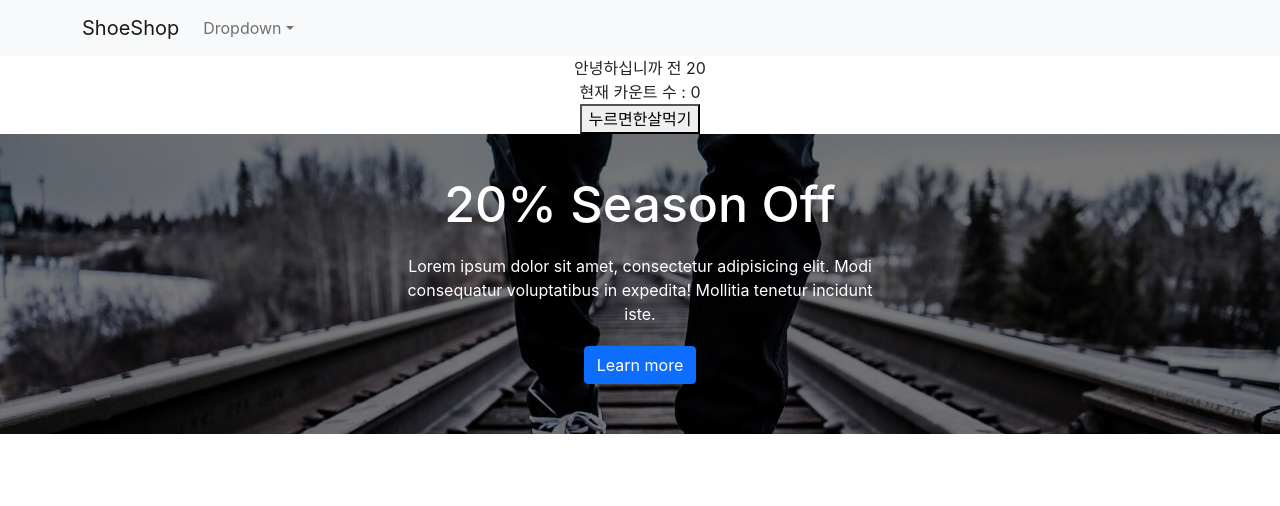
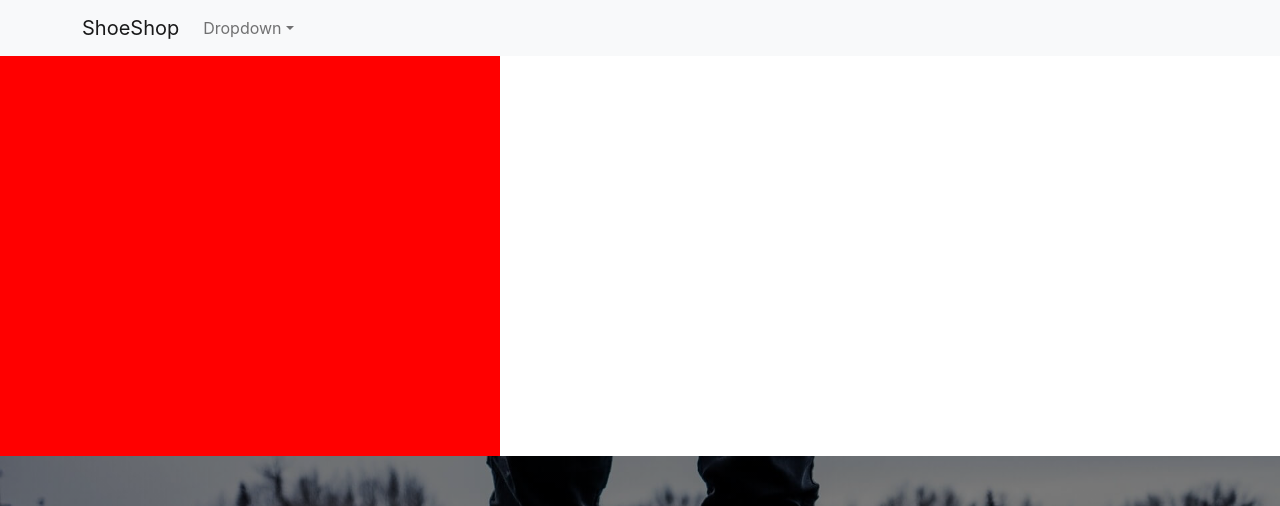
Before and after one commit to yujibug/react-class-shop, a React (Create React App) app: page / in a window 1280 px wide. Shown: the top 506 px of the page. Built offline with nearby package versions, Linux system fonts and the light colour scheme.

Commit message:
localStorage 실습

```diff
--- a/src/App.js
+++ b/src/App.js
@@ -8,6 +8,7 @@ import axios from 'axios';
 
 import { Link, Route, Switch } from 'react-router-dom';
 import './App.css';
+import Viewedproducts from './Viewedproducts';
 
 let 재고context = React.createContext();
 
@@ -18,6 +19,12 @@ function App() {
 
   let [count, setCount] = useState(0);
   let [age, setAge] = useState(20);
+
+  let product = localStorage.getItem('viewedProducts');
+  if (product !== null) {
+    product = [...JSON.parse(product)];
+  }
+  let [viewedproduct, setViewedProduct] = useState(product);
 
   return (
     <div className='App'>
@@ -51,7 +58,12 @@ function App() {
 
       <Switch>
         <Route path='/detail/:id'>
-          <Detail shoes={shoes} 재고={재고} 재고변경={재고변경}></Detail>
+          <Detail
+            shoes={shoes}
+            재고={재고}
+            재고변경={재고변경}
+            setViewedProduct={setViewedProduct}
+          ></Detail>
         </Route>
 
         <Route path='/cart'>
@@ -59,12 +71,7 @@ function App() {
         </Route>
 
         <Route path='/'>
-          <CountAge
-            count={count}
-            setCount={setCount}
-            age={age}
-            setAge={setAge}
-          ></CountAge>
+          <Viewedproducts viewedproduct={viewedproduct}></Viewedproducts>
           <div className='jumbotron'>
             <h1>20% Season Off</h1>
             <p>
--- a/src/Detail.js
+++ b/src/Detail.js
@@ -43,6 +43,29 @@ function Detail(props) {
   let selectProd = props.shoes.find((item) => {
     return item.id == id;
   });
+
+  useEffect(() => {
+    let product = localStorage.getItem('viewedProducts');
+    if (product === null) {
+      // let list = [id];
+      // localStorage.setItem('viewedProducts', JSON.stringify(list));
+      product = [];
+    } else {
+      product = [...JSON.parse(product)];
+    }
+    product.unshift(id);
+    product = [...new Set(product)];
+    localStorage.setItem('viewedProducts', JSON.stringify(product));
+    props.setViewedProduct([
+      ...JSON.parse(localStorage.getItem('viewedProducts')),
+    ]);
+    /*로컬스토리지에 id값 리스트를 저장하는게 목표잖아
+    근데 중복을 허용하면 안되고 -> set 자료형으로 하면되는데
+    젤 처음에 로컬스토리지에서 값을 불러온다음에
+    그게 null값이면 그냥 무지성으로 때려박기(set자료형도 필요 x)
+    만약 null값이 아니면 set자료형 씌운 로컬스로지에서 나온값 + id 를
+    스프레드 신택스씌운다음에 로컬스토리지에 저장*/
+  }, []);
 
   function 주문() {
     if (inputQuan.current.value == '') {
--- /dev/null
+++ b/src/Viewedprodcuts.css
@@ -0,0 +1,9 @@
+.viewed-product-container {
+  background-color: red;
+  width: 500px;
+  height: 400px;
+  display: flex;
+  flex-direction: column;
+  /* position: fiexed;
+  bottom: 0; */
+}
--- /dev/null
+++ b/src/Viewedproducts.js
@@ -0,0 +1,53 @@
+import React from 'react';
+import styled from 'styled-components';
+import { Link } from 'react-router-dom';
+
+import './Viewedprodcuts.css';
+
+// let Container = styled.div`
+//   background-color: red;
+//   width: 220px;
+//   height: 450px;
+//   display: flex;
+//   flex-direction: column;
+//   position: fiexed;
+//   bottom: 0;
+//   box-sizing: border-box;
+// `;
+
+// let Item = styled.div`
+//   width: 220px;
+//   height: 150px;
+//   margin: 0;
+//   background-image: url('https://codingapple1.github.io/shop/shoes1.jpg');
+//   background-size: cover;
+//   background-repeat: no-repeat;
+// `;
+
+function Viewedproducts(props) {
+  let product = props.viewedproduct;
+  if (product === null) {
+    product = [];
+  }
+  console.log(product);
+  return (
+    <div className='viewed-product-container'>
+      {product.map((item) => {
+        return (
+          <Link to={'/detail/' + Number(item)}>
+            <img
+              src={
+                'https://codingapple1.github.io/shop/shoes' +
+                (Number(item) + 1) +
+                '.jpg'
+              }
+              width='100%'
+            ></img>
+          </Link>
+        );
+      })}
+    </div>
+  );
+}
+
+export default Viewedproducts;
```
